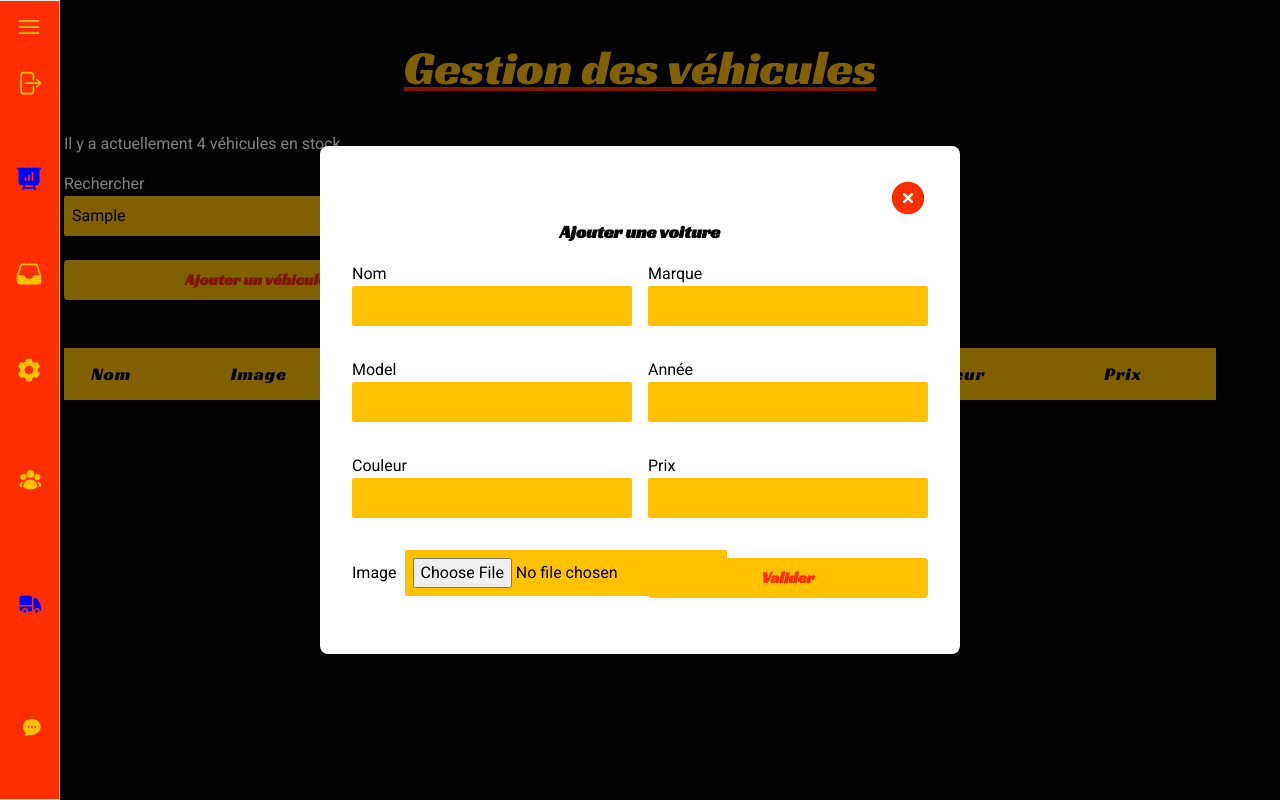
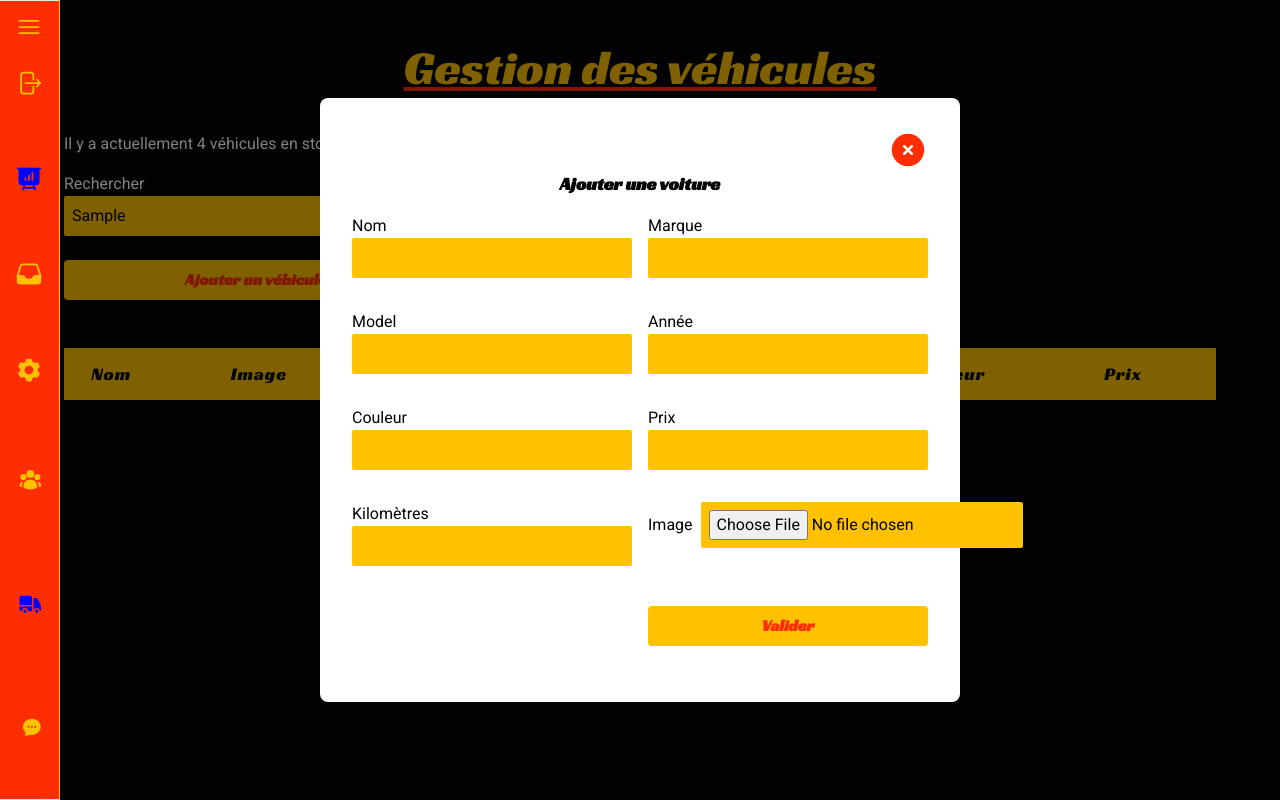
Before and after one commit to MisterWaner/garage-vincent-parrot-front, a React (Vite) app: page /admin/car-park in a window 1280 px wide. Both pictures are taken after typing "Sample" into the empty fields and a click on the button "Ajouter un véhicule". Built offline with nearby package versions, Linux system fonts and the light colour scheme.

Commit message:
just add some field for add car modal and createCarValidation

```diff
--- a/src/Validations/createCarValidation.js
+++ b/src/Validations/createCarValidation.js
@@ -4,9 +4,10 @@ const createCarSchema = yup.object().shape({
     name: yup.string().required("Le nom est obligatoire"),
     brand: yup.string().required("Le nom du constructeur est obligatoire"),
     model: yup.string().required("Le nom du modèle est obligatoire"),
-    year: yup.number().required("L'année est obligatoire").max(2023, "L'année est invalide").min(1960, "L'année est invalide"),
+    year: yup.number().integer("L'année doit être un entier").required("L'année est obligatoire").max(2023, "L'année doit être inférieure à 2023").min(1960, "L'année doit être supérieure à 1960"),
     color: yup.string().required("La couleur est obligatoire"),
-    price: yup.number().required("Le prix est obligatoire").positive("Le prix doit être positif"),
+    price: yup.number().positive("Le prix ne peut pas être négatif").required("Le prix est obligatoire"),
+    kilometers: yup.number().positive("Le kilométrage ne peut pas être négatif").required("Le kilométrage est obligatoire"),
     image: yup
         .mixed()
         .notRequired()
--- a/src/components/Modals/AddCar.jsx
+++ b/src/components/Modals/AddCar.jsx
@@ -110,6 +110,8 @@ const AddCar = ({ toggleModal }) => {
                         <input
                             name="year"
                             id="year"
+                            min="1960"
+                            max="2023"
                             type="number"
                             className="bg-yellow-02 rounded-sm text-black-02 p-2"
                             {...register("year")}
@@ -156,7 +158,24 @@ const AddCar = ({ toggleModal }) => {
                             ""
                         )}
                     </div>
-                    <div className="flex flex-row gap-2 items-center mb-4 w-full">
+                    <div className="flex flex-col mb-4 w-full">
+                        <label htmlFor="kilometers">Kilomètres</label>
+                        <input
+                            name="kilometers"
+                            id="kilometers"
+                            type="number"
+                            className="bg-yellow-02 rounded-sm text-black-02 p-2"
+                            {...register("kilometers")}
+                        />
+                        {errors.kilometers ? (
+                            <p className="error-msg text-center">
+                                {errors.kilometers?.message}
+                            </p>
+                        ) : (
+                            ""
+                        )}
+                    </div>
+                    <div className="flex flex-row justify-between gap-2 items-center mb-4 w-full">
                         <label htmlFor="image">Image</label>
                         <input
                             name="image"
--- a/src/components/SideNav/SideNavAdmin.jsx
+++ b/src/components/SideNav/SideNavAdmin.jsx
@@ -79,7 +79,6 @@ const SideNavAdmin = () => {
                     </Link>
                     {Links.map(
                         (item) => (
-                            console.log(Links),
                             (
                                 <li
                                     key={item.name}
--- a/src/components/SideNav/SideNavEmployee.jsx
+++ b/src/components/SideNav/SideNavEmployee.jsx
@@ -71,14 +71,8 @@ const SideNavEmployee = () => {
                         Déconnexion
                         <ArrowRightOnRectangleIcon className="w-9 pl-2" />
                     </Link>
-                    {Links.map(
-                        (item) => (
-                            console.log(Links),
-                            (
-                                <li
-                                    className="w-full"
-                                    key={item.name}
-                                >
+                    {Links.map((item) => (
+                        <li className="w-full" key={item.name}>
                             <NavLink
                                 className="flex items-center justify-between w-full gap-4 text-lg lg-text-xl hover:text-white duration-300"
                                 style={({ isActive }) => ({
@@ -86,17 +80,11 @@ const SideNavEmployee = () => {
                                 })}
                                 to={item.link}
                             >
-                                        <span onClick={toggleSideNav}>
-                                            {item.name}
-                                        </span>
-                                        <div className="w-10 pl-2">
-                                            {item.icon}
-                                        </div>
+                                <span onClick={toggleSideNav}>{item.name}</span>
+                                <div className="w-10 pl-2">{item.icon}</div>
                             </NavLink>
                         </li>
-                            )
-                        )
-                    )}
+                    ))}
                 </ul>
             </nav>
         </aside>
```
Lines whose indentation alone changed are shown as unchanged.
